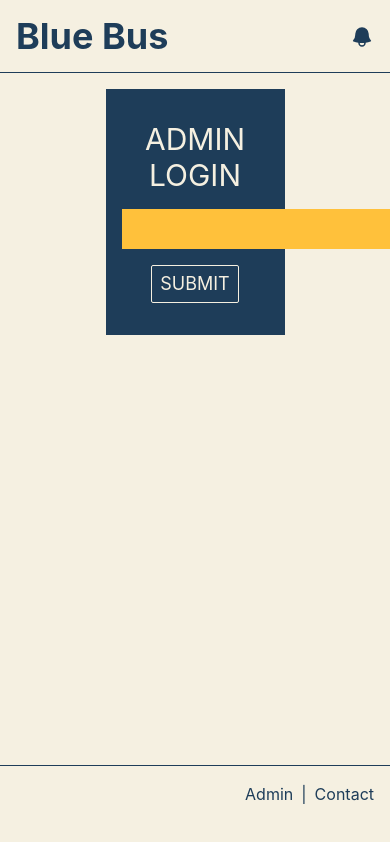
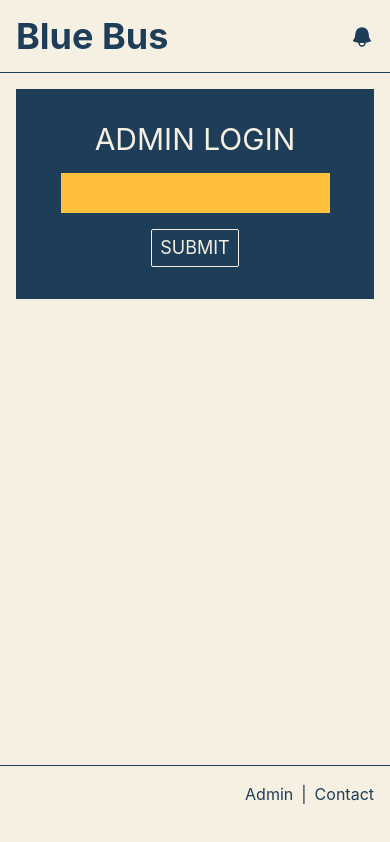
Before and after one commit to ParmarTarun/occt-blue-bus, a React (Create React App) app: page /occt-blue-bus/admin in a window 390 px wide. Built offline with nearby package versions, Linux system fonts and the light colour scheme.

Commit message:
📱 Make admin, notifications responsive

```diff
--- a/src/pages/admin.tsx
+++ b/src/pages/admin.tsx
@@ -18,6 +18,7 @@ const AdminPage = () => {
       .then(({ token }) => {
         localStorage.setItem("bbt", token);
         setAdminLoggedIn(true);
+        setSecret("");
       })
       .catch((e) => {
         console.log(e);
@@ -53,7 +54,7 @@ const AdminPage = () => {
             LOGOUT
           </button>
         </div>
-        <div className="grid grid-cols-3 pt-4">
+        <div className="grid sm:grid-cols-3 grid-cols-1 pt-4">
           <div className="col-span-1">
             <NotificationForm />
           </div>
@@ -63,7 +64,7 @@ const AdminPage = () => {
 
   return (
     <div>
-      <div className="w-1/2 m-auto text-center bg-primary text-secondary py-8 px-4">
+      <div className="sm:w-1/2 w-full m-auto text-center bg-primary text-secondary py-8 px-4">
         <h3 className="text-3xl">ADMIN LOGIN</h3>
         <div className="basic-input-group mt-4">
           <input
--- a/src/pages/notifications.tsx
+++ b/src/pages/notifications.tsx
@@ -11,7 +11,7 @@ const Notifications = () => {
 
   return (
     <div>
-      <div className="m-auto w-1/2">
+      <div className="m-auto sm:w-1/2 w-full">
         {notifications.map((notification, i) => (
           <div key={i} className="border rounded-md border-primary mt-4">
             <div className="px-4 py-2 bg-primary text-secondary flex justify-between">
```
